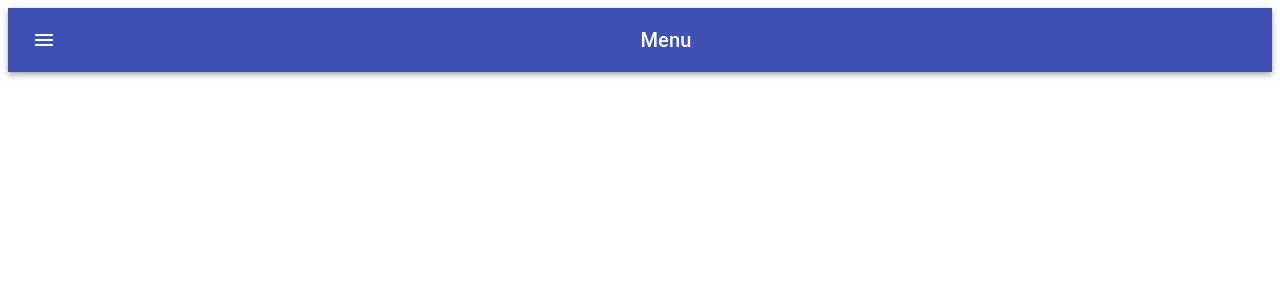
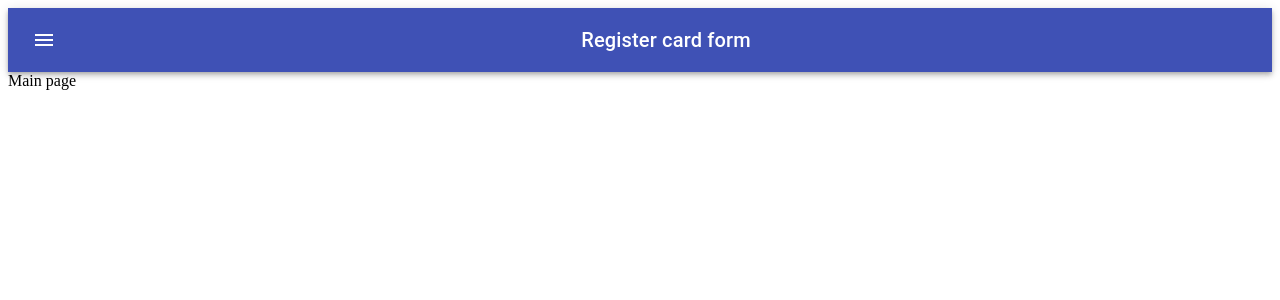
Before and after one commit to RuneKR/recruit-react, a React (Create React App) app in the folder register-card-app/client/: page / in a window 1280 px wide. Shown: the top 300 px of the page. Built offline with nearby package versions, Linux system fonts and the light colour scheme.

Commit message:
Add title into matcher so that title in header can be changed

```diff
--- a/register-card-app/client/src/App.tsx
+++ b/register-card-app/client/src/App.tsx
@@ -7,10 +7,13 @@ const routes: RouteMatcher[] = [
   {
     showMenus: true,
     path: '/MenuContent',
+    title: 'Menu'
   },
   {
     showMenus: false,
-    path: '/Main',
+    path: '/',
+    title: 'Register card form',
+    default: true
   },
 ]
 
@@ -20,7 +23,7 @@ const App: React.FC = () => {
       <div>
         <Layout routes={routes}>
           <Switch>
-            <Route path="/Main">
+            <Route path="/">
               <div>Main page</div>
             </Route>
             <Route exact path="/MenuContent">
--- a/register-card-app/client/src/components/Layout/Layout.tsx
+++ b/register-card-app/client/src/components/Layout/Layout.tsx
@@ -4,8 +4,10 @@ import Header from '../Header/Header'
 import { useHistory } from 'react-router-dom'
 
 export interface RouteMatcher {
+  default? : boolean
   showMenus: boolean
   path: string
+  title: string
 }
 
 type LayoutProps = {
@@ -14,9 +16,12 @@ type LayoutProps = {
 }
 
 const Layout: React.FC<LayoutProps> = ({ routes, children }: LayoutProps)  => {
+  const defaultTitle = routes.find(r => r.default)?.title || ''
+
   const history = useHistory()
 
   const [showMenus, setShowMenus] = useState(false)
+  const [headerTitle, setHeaderTitle] = useState(defaultTitle)
 
   const toggleMenu = (): void => {
     const targetState =!showMenus
@@ -25,15 +30,17 @@ const Layout: React.FC<LayoutProps> = ({ routes, children }: LayoutProps)  => {
 
     const matcher = routes.find((m) => m.showMenus === targetState)
     if (matcher) {
+      setHeaderTitle(matcher.title)
       history.push(matcher.path)
     }
   }
+
   return (
     <div>
       <Container maxWidth={false} disableGutters data-testid="Layout">
         <Grid container direction="row" justify="center" alignItems="center">
           <Header
-            title="Menu"
+            title={headerTitle}
             isMenuShowing={showMenus}
             toggleMenu={toggleMenu}
             data-testid="Header"
```
Also changed, not shown: 1 other file (tests, documents, lock files or other folders).
